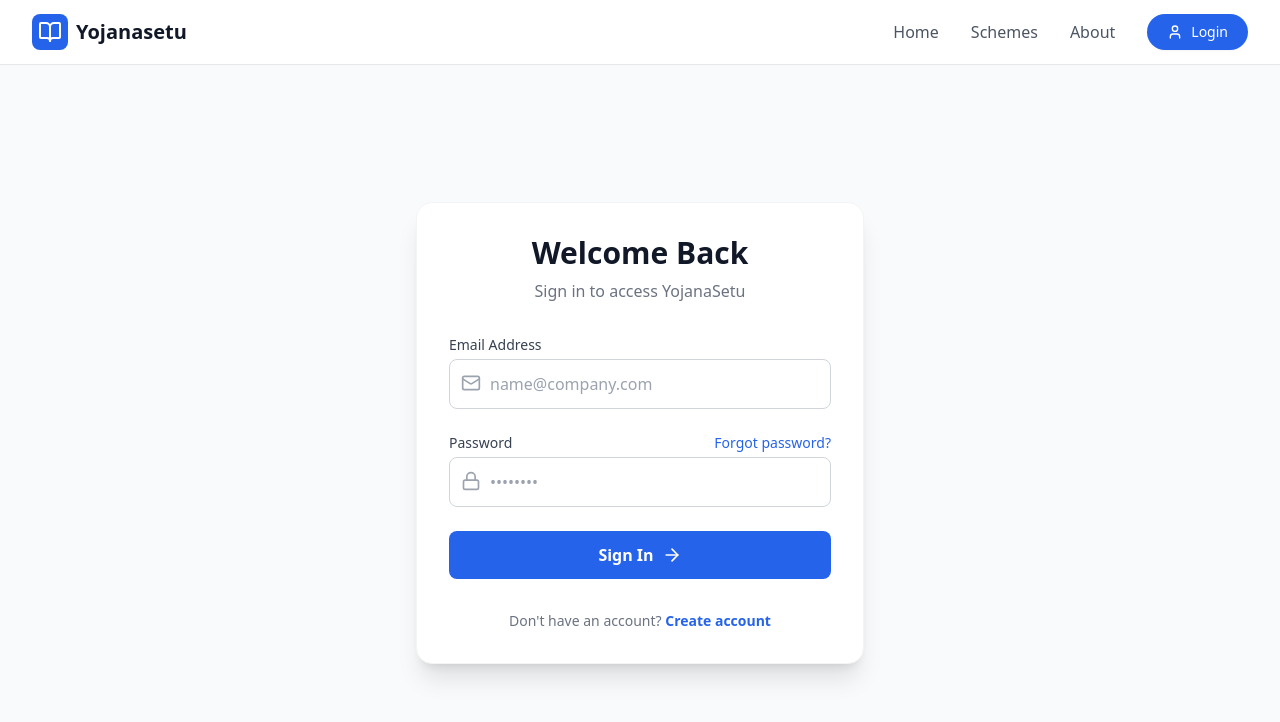
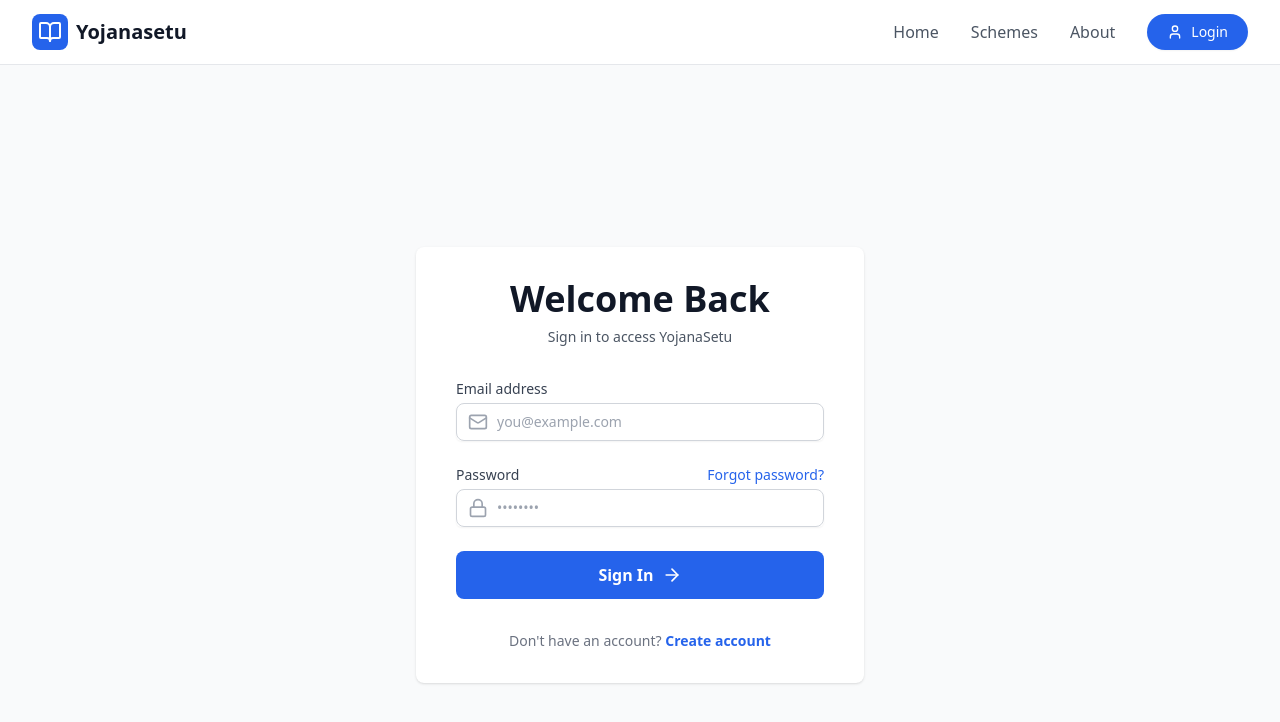
Before and after one commit to PranavP2412/YOJANASETU, a React app in the folder Client/Frontend/: page /login in a window 1280 px wide. Shown: the top 722 px of the page. Built offline with nearby package versions, Linux system fonts and the light colour scheme; no server answers; the HTML template or start-up script is replaced by a standard one.

Commit message:
adjusted to backend

```diff
--- a/Client/Frontend/src/pages/LoginPage.jsx
+++ b/Client/Frontend/src/pages/LoginPage.jsx
@@ -1,131 +1,153 @@
 import { useState } from 'react';
 import { Link, useNavigate } from 'react-router-dom';
-import { Mail, Lock, AlertCircle, ArrowRight, Loader2 } from 'lucide-react';
+import { Mail, Lock, AlertCircle, ArrowRight, Loader2, CheckCircle2 } from 'lucide-react';
 import axiosClient from '../api/axiosClient';
 
 const LoginPage = () => {
     const navigate = useNavigate();
 
-    // State for form inputs
     const [formData, setFormData] = useState({
         email: '',
         password: ''
     });
 
-    // State for UI feedback
     const [error, setError] = useState(null);
     const [loading, setLoading] = useState(false);
+    const [success, setSuccess] = useState(false);
 
-    // Handle Input Change
     const handleChange = (e) => {
         setFormData({ ...formData, [e.target.name]: e.target.value });
-        // Clear error when user starts typing again
         if (error) setError(null);
     };
 
-    // Handle Form Submission
     const handleSubmit = async (e) => {
         e.preventDefault();
         setLoading(true);
         setError(null);
 
         try {
-            // POST request to your backend
             const response = await axiosClient.post('/auth/login', formData);
 
-            // If successful:
-            // 1. Save the token (Local Storage is easiest for now)
-            localStorage.setItem('token', response.data.token);
-            localStorage.setItem('user', JSON.stringify(response.data.user));
+            const { accessToken, user } = response.data.data;
 
-            // 2. Redirect to Dashboard or Home
+            localStorage.setItem('token', accessToken);
+            localStorage.setItem('user', JSON.stringify(user));
+
+            setSuccess(true);
+
+            setTimeout(() => {
                 navigate('/schemes');
+            }, 1000);
 
         } catch (err) {
-            // Handle Errors
             console.error(err);
-            const errorMessage = err.response?.data?.message || "Login failed. Please try again.";
-
-            // Specific check for Email Verification
-            if (errorMessage.toLowerCase().includes('verify')) {
-                setError("Please verify your email address before logging in.");
-            } else {
+            const errorMessage = err.response?.data?.message || "Something went wrong. Please try again.";
             setError(errorMessage);
-            }
+            setSuccess(false);
         } finally {
             setLoading(false);
         }
     };
 
     return (
-        <div className="min-h-[calc(100vh-4rem)] flex items-center justify-center px-4 bg-gray-50">
-            <div className="max-w-md w-full bg-white rounded-2xl shadow-xl p-8 border border-gray-100">
+        <div className="min-h-screen bg-gray-50 flex flex-col justify-center py-12 sm:px-6 lg:px-8">
 
-                {/* Header */}
-                <div className="text-center mb-8">
-                    <h2 className="text-3xl font-bold text-gray-900">Welcome Back</h2>
-                    <p className="text-gray-500 mt-2">Sign in to access YojanaSetu</p>
+            {/* Icon Removed from here */}
+
+            <div className="sm:mx-auto sm:w-full sm:max-w-md">
+                <div className="bg-white py-8 px-4 shadow sm:rounded-lg sm:px-10">
+
+                    {/* Header Section */}
+                    <div className="mb-8 text-center">
+                        {/* Changed text-2xl to text-3xl for larger size */}
+                        <h2 className="text-4xl font-extrabold text-gray-900">
+                            Welcome Back
+                        </h2>
+                        <p className="mt-2 text-sm text-gray-600">
+                            Sign in to access YojanaSetu
+                        </p>
                     </div>
 
-                {/* Error Alert */}
+                    {/* Error Message */}
                     {error && (
-                    <div className="mb-6 bg-red-50 border-l-4 border-red-500 p-4 rounded-r-lg flex items-start gap-3">
-                        <AlertCircle className="h-5 w-5 text-red-500 mt-0.5 shrink-0" />
+                        <div className="mb-4 bg-red-50 border-l-4 border-red-500 p-4 rounded-md flex items-start gap-3">
+                            <AlertCircle className="h-5 w-5 text-red-500 mt-0.5" />
                             <p className="text-sm text-red-700">{error}</p>
                         </div>
                     )}
 
-                {/* Form */}
-                <form onSubmit={handleSubmit} className="space-y-6">
+                    {/* Success Message */}
+                    {success && (
+                        <div className="mb-4 bg-green-50 border-l-4 border-green-500 p-4 rounded-md flex items-start gap-3">
+                            <CheckCircle2 className="h-5 w-5 text-green-500 mt-0.5" />
+                            <p className="text-sm text-green-700">Login successful! Redirecting...</p>
+                        </div>
+                    )}
 
-                    {/* Email Input */}
+                    <form className="space-y-6" onSubmit={handleSubmit}>
                         <div>
-                        <label className="block text-sm font-medium text-gray-700 mb-1">Email Address</label>
-                        <div className="relative">
+                            <label className="block text-sm font-medium text-gray-700">
+                                Email address
+                            </label>
+                            <div className="mt-1 relative rounded-md shadow-sm">
+                                <div className="absolute inset-y-0 left-0 pl-3 flex items-center pointer-events-none">
+                                    <Mail className="h-5 w-5 text-gray-400" />
+                                </div>
                                 <input
+                                    name="email"
                                     type="email"
-                                name="email"
                                     required
                                     value={formData.email}
                                     onChange={handleChange}
-                                className="w-full pl-10 pr-4 py-3 rounded-lg border border-gray-300 focus:ring-2 focus:ring-blue-600 focus:border-transparent outline-none transition"
-                                placeholder="name@company.com"
+                                    className="block w-full pl-10 pr-3 py-2 border border-gray-300 rounded-lg focus:ring-blue-500 focus:border-blue-500 sm:text-sm"
+                                    placeholder="you@example.com"
                                 />
-                            <Mail className="absolute left-3 top-3.5 h-5 w-5 text-gray-400" />
                             </div>
                         </div>
 
-                    {/* Password Input */}
                         <div>
-                        <div className="flex justify-between items-center mb-1">
-                            <label className="block text-sm font-medium text-gray-700">Password</label>
-                            <Link to="/forgot-password" className="text-sm text-blue-600 hover:text-blue-800 font-medium">
+                            <div className="flex items-center justify-between">
+                                <label className="block text-sm font-medium text-gray-700">
+                                    Password
+                                </label>
+                                <div className="text-sm">
+                                    <Link
+                                        to="/forgot-password"
+                                        className="font-medium text-blue-600 hover:text-blue-500 hover:underline"
+                                    >
                                         Forgot password?
                                     </Link>
                                 </div>
-                        <div className="relative">
+                            </div>
+
+                            <div className="mt-1 relative rounded-md shadow-sm">
+                                <div className="absolute inset-y-0 left-0 pl-3 flex items-center pointer-events-none">
+                                    <Lock className="h-5 w-5 text-gray-400" />
+                                </div>
                                 <input
+                                    name="password"
                                     type="password"
-                                name="password"
                                     required
                                     value={formData.password}
                                     onChange={handleChange}
-                                className="w-full pl-10 pr-4 py-3 rounded-lg border border-gray-300 focus:ring-2 focus:ring-blue-600 focus:border-transparent outline-none transition"
+                                    className="block w-full pl-10 pr-3 py-2 border border-gray-300 rounded-lg focus:ring-blue-500 focus:border-blue-500 sm:text-sm"
                                     placeholder="••••••••"
                                 />
-                            <Lock className="absolute left-3 top-3.5 h-5 w-5 text-gray-400" />
                             </div>
                         </div>
 
-                    {/* Submit Button */}
                         <button
                             type="submit"
-                        disabled={loading}
+                            disabled={loading || success}
                             className="w-full bg-blue-600 text-white font-bold py-3 px-4 rounded-lg hover:bg-blue-700 focus:ring-4 focus:ring-blue-200 transition flex items-center justify-center gap-2 disabled:opacity-70 disabled:cursor-not-allowed"
                         >
                             {loading ? (
                                 <>
                                     <Loader2 className="h-5 w-5 animate-spin" /> Signing in...
+                                </>
+                            ) : success ? (
+                                <>
+                                    <CheckCircle2 className="h-5 w-5" /> Success
                                 </>
                             ) : (
                                 <>
@@ -135,7 +157,6 @@
                         </button>
                     </form>
 
-                {/* Footer */}
                     <div className="mt-8 text-center text-sm text-gray-500">
                         Don't have an account?{' '}
                         <Link to="/register" className="text-blue-600 font-bold hover:underline">
@@ -144,6 +165,7 @@
                     </div>
                 </div>
             </div>
+        </div>
     );
 };
 
```
Lines whose indentation alone changed are shown as unchanged.
